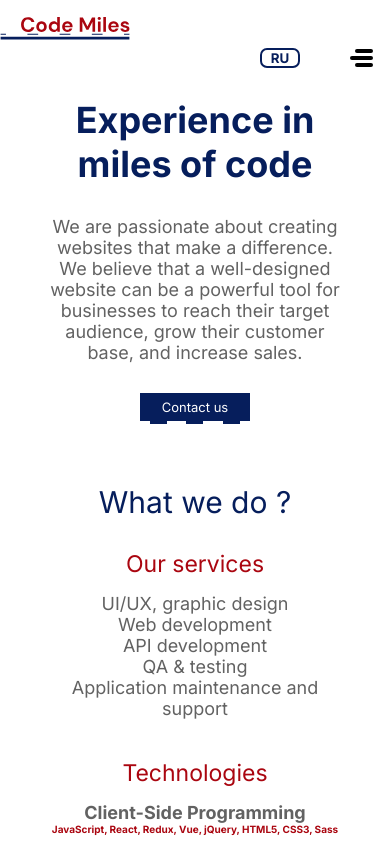
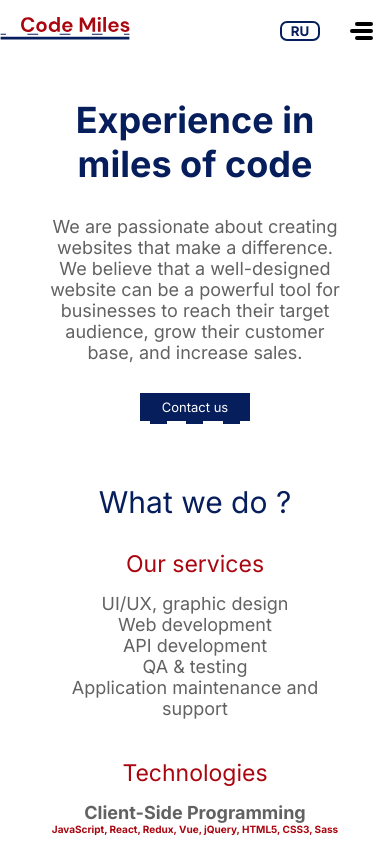
Before and after one commit to HarutDev77/CodeMilesRepo, a website: page index.html in a window 390 px wide. Shown: the top 844 px of the page. Drawn offline with Linux system fonts and the light colour scheme.

Commit message:
add some changes

```diff
--- a/css/main.scss
+++ b/css/main.scss
@@ -398,6 +398,7 @@
 
 @media (max-width: 1025px){
   .menu_cont {
+    margin-top: 23px;
       &_menu_icon_container{
         bottom: 42px;
         right: 25px;
@@ -516,6 +517,7 @@
     }
   }
   .menu_cont {
+    margin-top: 23px;
     &_menu_icon_container{
       bottom: 32px;
       right: 25px;
@@ -591,6 +593,8 @@
     }
   }
   .menu_cont{
+    margin-top: 20px;
+    padding-right: 70px;
       &_menu_icon_container{
         bottom: 19px;
         right: 17px;
```
Also changed, not shown: dist/main.css, 1 other file.
